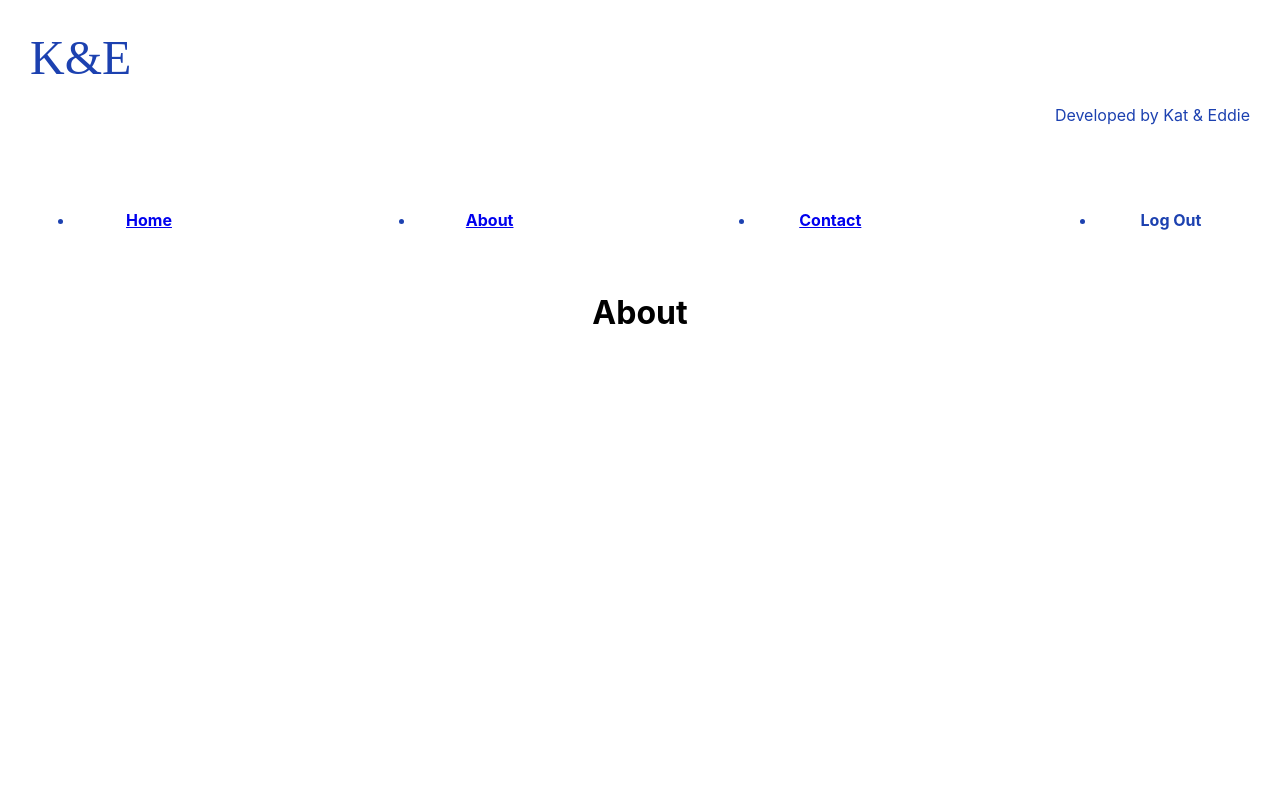
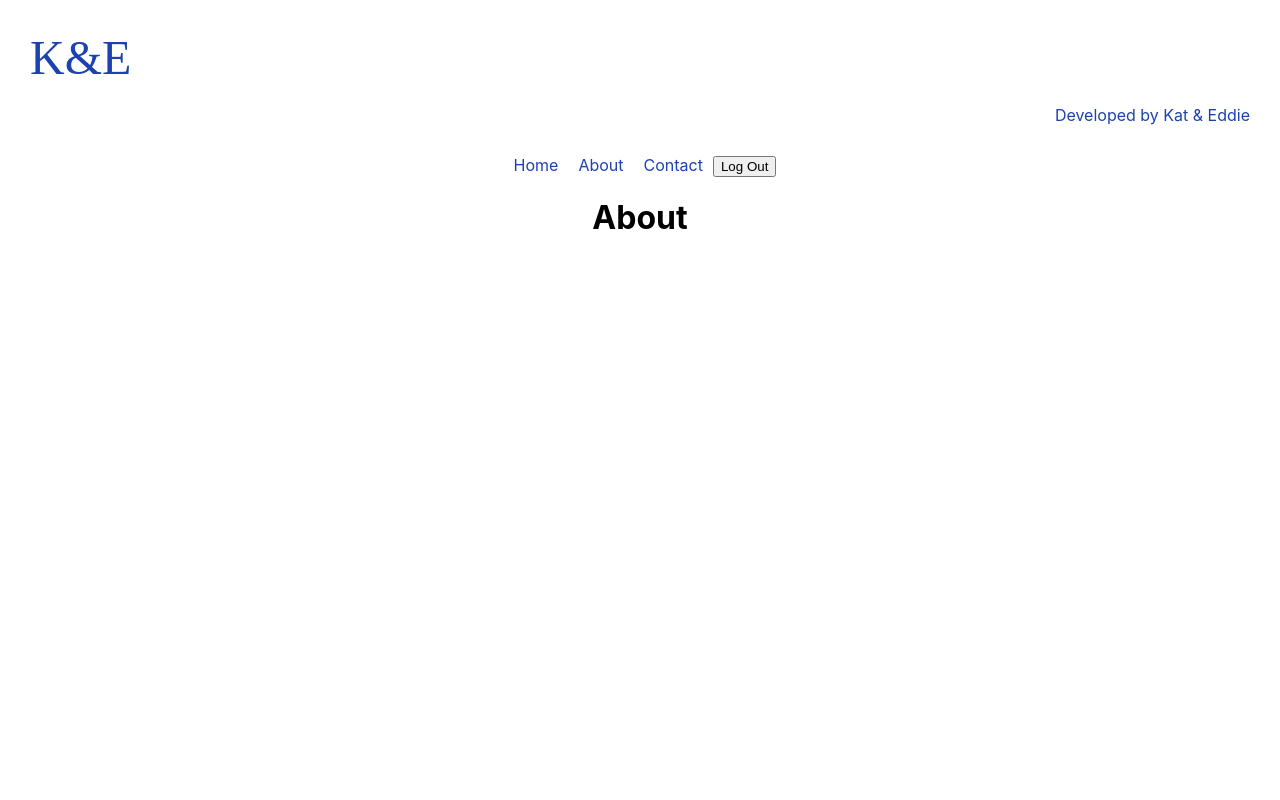
Before and after one commit to Eddieval2022/KatEddieReact, a React (Create React App) app: page /about in a window 1280 px wide. Shown: the top 800 px of the page. Built offline with nearby package versions, Linux system fonts and the light colour scheme.

Commit message:
Kat links navbar

```diff
--- a/src/components/navbar.js
+++ b/src/components/navbar.js
@@ -1,33 +1,22 @@
-import { Link, Navigate } from "react-router-dom";
-import { LiStyled, NavStyled } from "../styles/navbarstyled";
+import { Navigate } from "react-router-dom";
+import { LinkStyled } from "../styles/navbarstyled";
 
 const Navbar = ({ user, setter }) => {
   return (
     <nav>
       {!user && <Navigate to="/" />}
-
-      <NavStyled>
-
-        <LiStyled>
-          <Link to="/home">Home</Link>
-        </LiStyled>
-        <LiStyled>
-          <Link to="/about">About</Link>
-        </LiStyled>
-        <LiStyled>
-          <Link to="/contact">Contact</Link>
-        </LiStyled>
-
-        <LiStyled
+      <LinkStyled to="/home">Home</LinkStyled>
+      <LinkStyled to="/about">About</LinkStyled>
+      <LinkStyled to="/contact">Contact</LinkStyled>
+      <button
         onClick={() => {
           setter();
           localStorage.removeItem("myToken");
         }}
       >
         Log Out
-        </LiStyled>
-
-    </NavStyled>
+      </button>
+      {/* </NavStyled> */}
     </nav>
   );
 };
--- a/src/styles/navbarstyled.js
+++ b/src/styles/navbarstyled.js
@@ -1,22 +1,29 @@
 import styled from "styled-components";
+import { Link } from "react-router-dom";
 
-export const NavStyled = styled.ul`
-  display: flex;
-  justify-content: space-between;
-  margin: 35px;
-  flex-direction: row;
-  cursor: pointer;
-  border-radius: 5px;
+export const LinkStyled = styled(Link)`
+  color: #1c41b0;
+  padding: 10px;
+  text-decoration: none;
 `;
-export const LiStyled = styled.li`
-  cursor: pointer;
-  transition: all 0.2s linear 0s;
-  color: #1c41b0;
-  height: 48px;
-  width: 100px;
-  padding-top: 20px;
-  padding-left: 24px;
-  padding-right: 24px;
-  border-radius: 40px;
-  font-weight: 700;
-`;
+
+// export const NavStyled = styled.ul`
+//   display: flex;
+//   justify-content: space-between;
+//   margin: 35px;
+//   flex-direction: row;
+//   cursor: pointer;
+//   border-radius: 5px;
+// `;
+// export const LiStyled = styled.li`
+//   cursor: pointer;
+//   transition: all 0.2s linear 0s;
+//   color: #1c41b0;
+//   height: 48px;
+//   width: 100px;
+//   padding-top: 20px;
+//   padding-left: 24px;
+//   padding-right: 24px;
+//   border-radius: 40px;
+//   font-weight: 700;
+// `;
```
Lines whose indentation alone changed are shown as unchanged.
